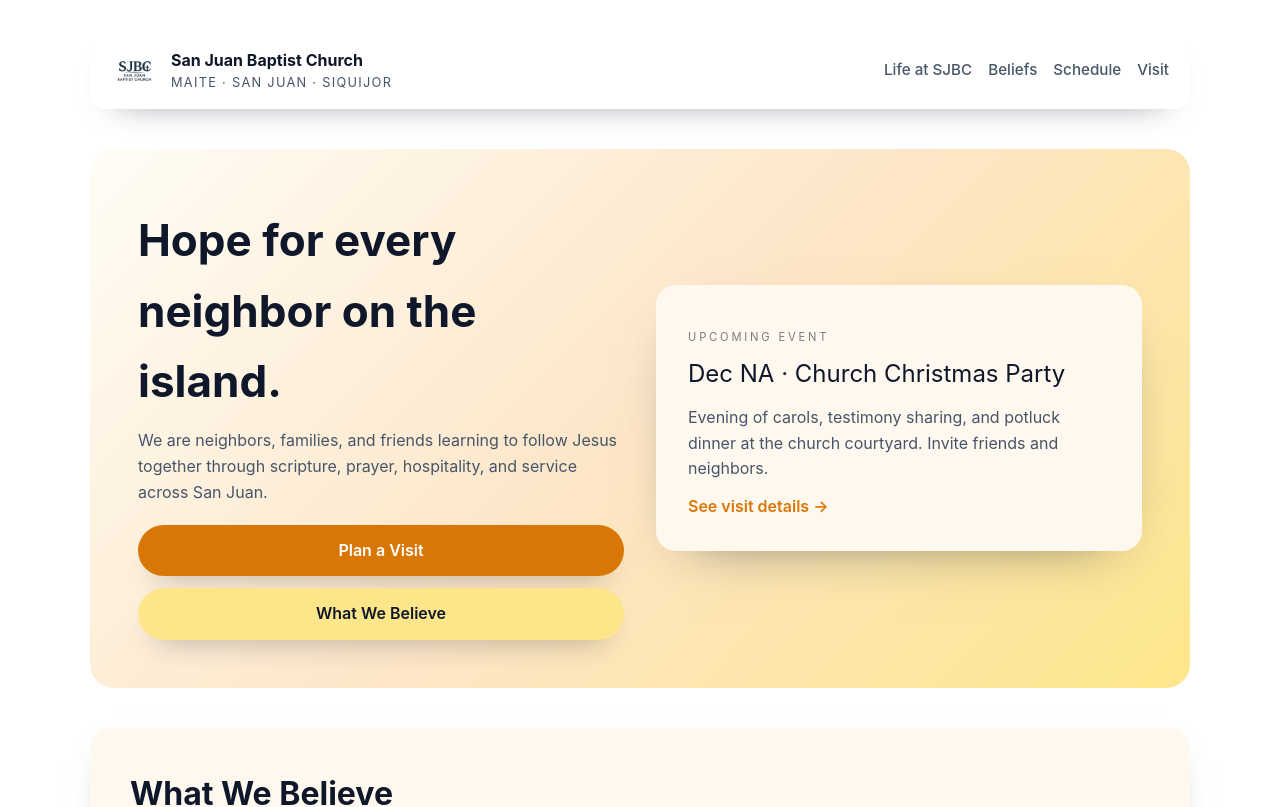
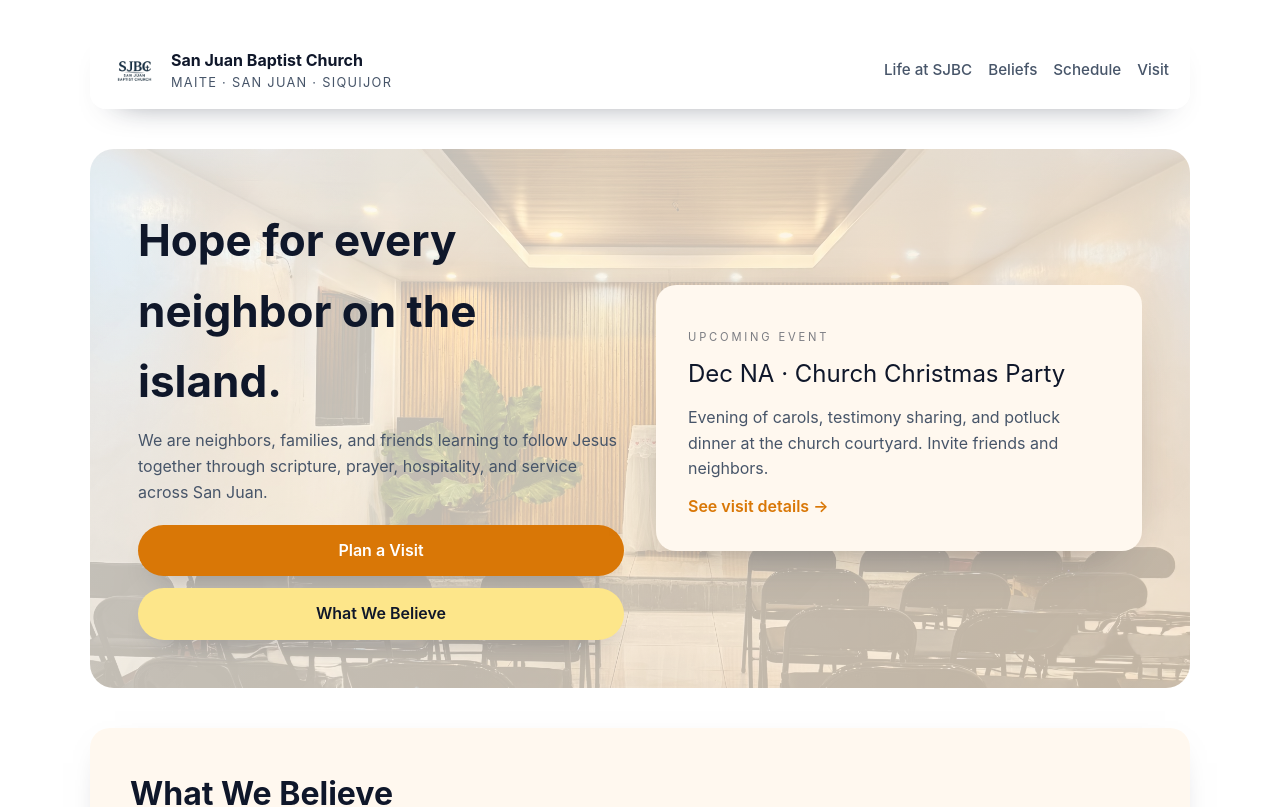
Before and after one commit to feirymaul/sjbc, a Next.js app: page / in a window 1280 px wide. Shown: the top 807 px of the page. Built offline with nearby package versions, Linux system fonts and the light colour scheme.

Commit message:
additional ehancements

```diff
--- a/app/components/Footer.tsx
+++ b/app/components/Footer.tsx
@@ -15,7 +15,7 @@ export function Footer({ navLinks }: FooterProps) {
       <div className={styles.footerColumn}>
         <p className={styles.footerBrand}>San Juan Baptist Church</p>
         <p className={styles.footerText}>
-          Reformed Baptist fellowship serving the whole island of Siquijor.
+          Baptist fellowship serving the whole island of Siquijor.
         </p>
         <p className={styles.footerText}>5F4W+855 · Maite, San Juan, Siquijor</p>
       </div>
--- a/app/components/PastEventsSection.tsx
+++ b/app/components/PastEventsSection.tsx
@@ -1,7 +1,7 @@
 "use client";
 
 import Image from "next/image";
-import { useState, useEffect } from "react";
+import { useState } from "react";
 import styles from "../home.module.css";
 
 interface PastEvent {
@@ -19,15 +19,6 @@ export function PastEventsSection({ events }: PastEventsSectionProps) {
   const [index, setIndex] = useState(0);
   const hasEvents = events.length > 0;
 
-  useEffect(() => {
-    if (!hasEvents) return;
-    if (events.length < 2) return;
-    const timer = setInterval(() => {
-      setIndex((prev) => (prev === events.length - 1 ? 0 : prev + 1));
-    }, 6000);
-    return () => clearInterval(timer);
-  }, [events.length, hasEvents]);
-
   if (!hasEvents) return null;
 
   const safeIndex = index % events.length;
@@ -35,13 +26,6 @@ export function PastEventsSection({ events }: PastEventsSectionProps) {
 
   const goPrev = () => setIndex((prev) => (prev === 0 ? events.length - 1 : prev - 1));
   const goNext = () => setIndex((prev) => (prev === events.length - 1 ? 0 : prev + 1));
-
-  useEffect(() => {
-    const timer = setInterval(() => {
-      setIndex((prev) => (prev === events.length - 1 ? 0 : prev + 1));
-    }, 6000);
-    return () => clearInterval(timer);
-  }, [events.length]);
 
   return (
     <section className={styles.section} id="past-events">
@@ -60,7 +44,7 @@ export function PastEventsSection({ events }: PastEventsSectionProps) {
               width={1200}
               height={750}
               className={styles.pastEventImage}
-            priority
+              loading="lazy"
           />
           <div className={styles.pastEventBody}>
             <p className={styles.pastEventDate}>{current.date}</p>
--- a/app/home.module.css
+++ b/app/home.module.css
@@ -11,14 +11,34 @@
 }
 
 .hero {
-  background: linear-gradient(135deg, #fffdf6, #fde6c8, #fde68a);
   border-radius: 1.5rem;
   padding: 3rem;
   display: grid;
   grid-template-columns: repeat(auto-fit, minmax(280px, 1fr));
   gap: 2rem;
   align-items: center;
+  position: relative;
+  overflow: hidden;
   animation: fadeInUp 0.6s ease forwards;
+  background: linear-gradient(135deg, rgba(255, 253, 246, 0.95), rgba(253, 230, 200, 0.9));
+}
+
+.hero::before {
+  content: "";
+  position: absolute;
+  inset: 0;
+  background-image: url("/hero-background.jpg");
+  background-size: cover;
+  background-position: center;
+  opacity: 0.35;
+  filter: saturate(105%) contrast(105%);
+  z-index: 0;
+}
+
+.heroContent,
+.heroCard {
+  position: relative;
+  z-index: 1;
 }
 
 .heroContent {
--- a/app/page.tsx
+++ b/app/page.tsx
@@ -123,16 +123,16 @@ const featuredEvent = upcomingEvents[0];
 
 const pastEvents = [
   {
-    date: "Dec 29, 2024",
-    title: "Couple's Night",
-    description: "An evening of fellowship, encouragement, and prayer for marriages across our church family.",
-    imageSrc: "/couples-night-2024.png",
+    date: "Sep 23, 2025",
+    title: "Women's Fellowship",
+    description: "A gathering designed to encourage, strengthen, and equip women to grow in Christ and in fellowship with one another.",
+    imageSrc: "/womens-fellowship-2025.jpg",
   },
   {
-    date: "Feb 17, 2025",
-    title: "Medical & Dental Mission",
-    description: "Grace Bible Church International's mission to serve our community with free medical and dental care hosted at SJBC.",
-    imageSrc: "/medical-mission-2025-v2.png",
+    date: "May 24, 2025",
+    title: "Summer Youth Camp",
+    description: "Three days of worship, study, games, friendships, and unforgettable moments as we draw near to God who has made Himself known through His Word.",
+    imageSrc: "/summer-youth-camp-2025.jpg",
   },
   {
     date: "Apr 27, 2025",
@@ -140,25 +140,21 @@ const pastEvents = [
     description: "With Guest Speaker Ptr. Joebel Casiple from Talibon Baptist Church.",
     imageSrc: "/21st-church-anniversary-v3.jpg",
   },
-  {
-    date: "May 24, 2025",
-    title: "Summer Youth Camp 2025",
-    description: "Three days of worship, study, games, friendships, and unforgettable moments as we draw near to God who has made Himself known through His Word.",
-    imageSrc: "/summer-youth-camp-2025.jpg",
+    {
+  date: "Feb 17, 2025",
+    title: "Medical & Dental Mission",
+    description: "Grace Bible Church International's mission to serve our community with free medical and dental care hosted at SJBC.",
+    imageSrc: "/medical-mission-2025-v2.png",
   },
   {
-    date: "Sep 23, 2025",
-    title: "Women's Fellowship 2025",
-    description: "A gathering designed to encourage, strengthen, and equip women to grow in Christ and in fellowship with one another.",
-    imageSrc: "/womens-fellowship-2025.jpg",
+    date: "Dec 29, 2024",
+    title: "Couple's Night",
+    description: "An evening of fellowship, encouragement, and prayer for marriages across our church family.",
+    imageSrc: "/couples-night-2024.png",
   },
 ];
 
 const faqItems = [
-  {
-    question: "What does it mean that you are Baptist?",
-    answer: "It means we welcome believers who place their faith in Christ, and we baptize those who profess that faith as a public declaration that they belong to Him and to His people.",
-  },
   {
     question: "What language do you use during services?",
     answer: "Most of our gathering is in Cebuano with English woven throughout.",
@@ -168,7 +164,7 @@ const faqItems = [
     answer: "We sing from the traditional Trinity Hymnal in English alongside other scripture-rich songs. We also explain gospel-centered lyrics so everyone can worship together.",
   },
   {
-    question: "Do I need to know theology or TULIP to attend?",
+    question: "Do I need to know theology to attend?",
     answer: "No. We aim to teach the Bible in simple, everyday language. You will hear terms explained, and you can ask questions anytime in our classes or over coffee.",
   },
   {
```
Also changed, not shown: public/hero-background.jpg (added). Lines whose indentation alone changed are shown as unchanged.
